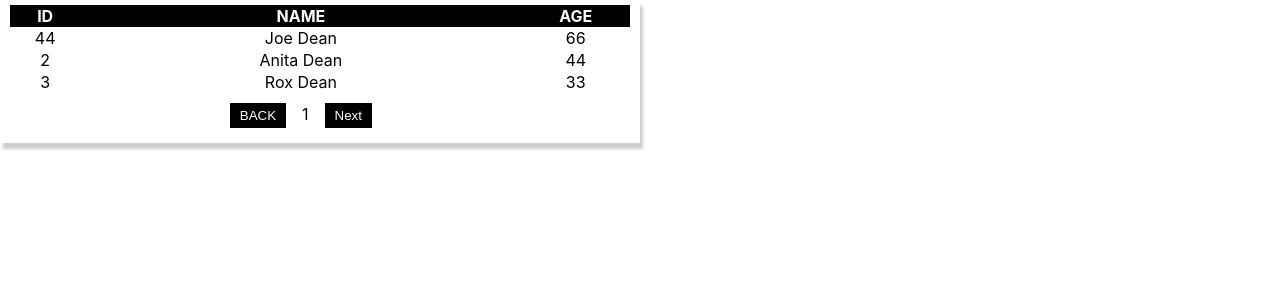
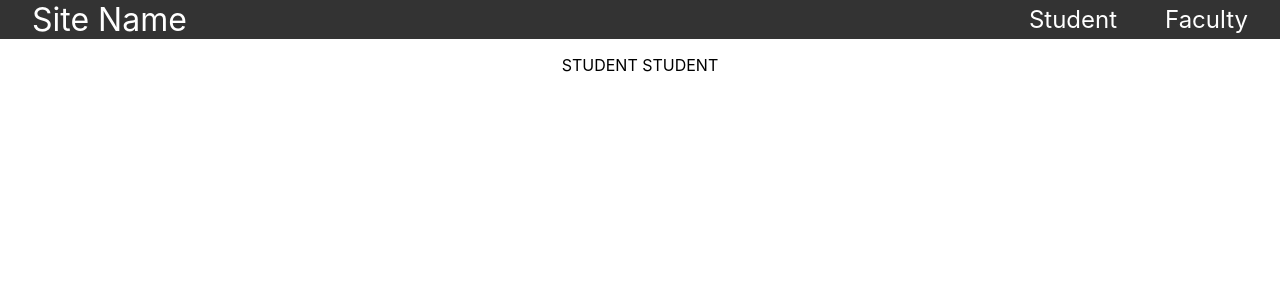
Before and after one commit to RAR-Dev2013/StudentRepoProject, a React (Create React App) app in the folder frontend-react/frontend/: page /Student in a window 1280 px wide. Shown: the top 300 px of the page. Built offline with nearby package versions, Linux system fonts and the light colour scheme.

Commit message:
Added routing and Navigation bar

```diff
--- a/frontend-react/frontend/package.json
+++ b/frontend-react/frontend/package.json
@@ -8,6 +8,7 @@
     "@testing-library/user-event": "^13.5.0",
     "react": "^18.2.0",
     "react-dom": "^18.2.0",
+    "react-router-dom": "^6.4.1",
     "react-scripts": "5.0.1",
     "web-vitals": "^2.1.4"
   },
--- a/frontend-react/frontend/src/App.js
+++ b/frontend-react/frontend/src/App.js
@@ -2,6 +2,12 @@ import logo from './logo.svg';
 import './App.css';
 
 import Table from './components/table/Table'
+import Navbar from './Navbar';
+import { Component } from 'react';
+import {Route, Routes} from "react-router-dom";
+import Student from "./pages/Student";
+import Home from "./pages/Home";
+import Faculty from "./pages/Faculty";
 
 const list = [
   { id: 44, name: "Joe Dean", Age: 66},
@@ -21,10 +27,27 @@ const colNames = ['Id', 'Name', 'Age']
 
 function App() {
   return (
-    <div className="App">
-      <Table list={list} colNames={colNames} pageSize={3} />
-    </div>
-  );
+
+    <>
+      <Navbar/>
+      <div className="App">
+        <Routes>
+          <Route path= "/" element={<Home />} />
+          <Route path= "/Student" element={<Student />} />
+          <Route path= "/faculty" element={<Faculty />} />
+        </Routes>
+      </div>
+    </>
+
+
+  )
+
+    return <Navbar/>
+    // <div className="App">
+    //   <Navbar/>
+    //   <Table list={list} colNames={colNames} pageSize={3} />
+    // </div>
+  // );
 }
 
 export default App;
--- /dev/null
+++ b/frontend-react/frontend/src/Navbar.js
@@ -0,0 +1,15 @@
+import { Link } from "react-router-dom"
+
+export default function Navbar() {
+    return <nav className="nav">
+       <Link to="/" className="site-title">Site Name</Link>
+       <ul>
+        <li>
+            <Link to="./student">Student</Link>
+        </li>
+        <li>
+            <Link to="./faculty">Faculty</Link>
+        </li>
+       </ul>
+    </nav>
+}
--- a/frontend-react/frontend/src/index.js
+++ b/frontend-react/frontend/src/index.js
@@ -3,11 +3,15 @@ import ReactDOM from 'react-dom/client';
 import './index.css';
 import App from './App';
 import reportWebVitals from './reportWebVitals';
+import "./styles.css"
+import {BrowserRouter} from "react-router-dom"
 
 const root = ReactDOM.createRoot(document.getElementById('root'));
 root.render(
   <React.StrictMode>
-    <App />
+    <BrowserRouter>
+      <App />
+    </BrowserRouter>
   </React.StrictMode>
 );
 
--- /dev/null
+++ b/frontend-react/frontend/src/pages/Faculty.js
@@ -0,0 +1,13 @@
+import React, { Component } from 'react';
+
+class Faculty extends Component {
+  render() {
+    return (
+      <p className="Student">
+        FACULTY FACULTY
+      </p>
+    )
+  }
+}
+
+export default Faculty;
--- /dev/null
+++ b/frontend-react/frontend/src/pages/Home.js
@@ -0,0 +1,13 @@
+import React, { Component } from 'react';
+
+class Home extends Component {
+  render() {
+    return (
+      <p className="Student">
+        HOME HOME HOME
+      </p>
+    )
+  }
+}
+
+export default Home;
--- /dev/null
+++ b/frontend-react/frontend/src/pages/Student.js
@@ -0,0 +1,13 @@
+import React, { Component } from 'react';
+
+class Student extends Component {
+  render() {
+    return (
+      <p className="Student">
+        STUDENT STUDENT
+      </p>
+    )
+  }
+}
+
+export default Student;
--- /dev/null
+++ b/frontend-react/frontend/src/styles.css
@@ -0,0 +1,48 @@
+* {
+    box-sizing: border-box;
+}
+
+body {
+    margin: 0;
+}
+
+.nav {
+    background-color: #333;
+    color: white;
+    display: flex;
+    justify-content: space-between;
+    align-items: center;
+    gap: 2rem;
+    padding: 0 1rem;
+}
+
+.site-title {
+    font-size: 2rem;
+}
+
+.nav ul {
+    padding: 0;
+    margin: 0;
+    list-style: none;
+    display: inline;
+    display: flex;
+    gap: 1rem;
+    font-size: 1.5rem;
+}
+
+.nav a {
+    color: inherit;
+    text-decoration: none;
+    height: 100%;
+    display: flex;
+    align-items: center;
+    padding: 0 1rem;
+}
+
+.nav li.active {
+    background-color: #555;
+}
+
+.nav li:hover {
+    background-color: #777;
+}
```
Also changed, not shown: 1 other file (tests, documents, lock files or other folders).
